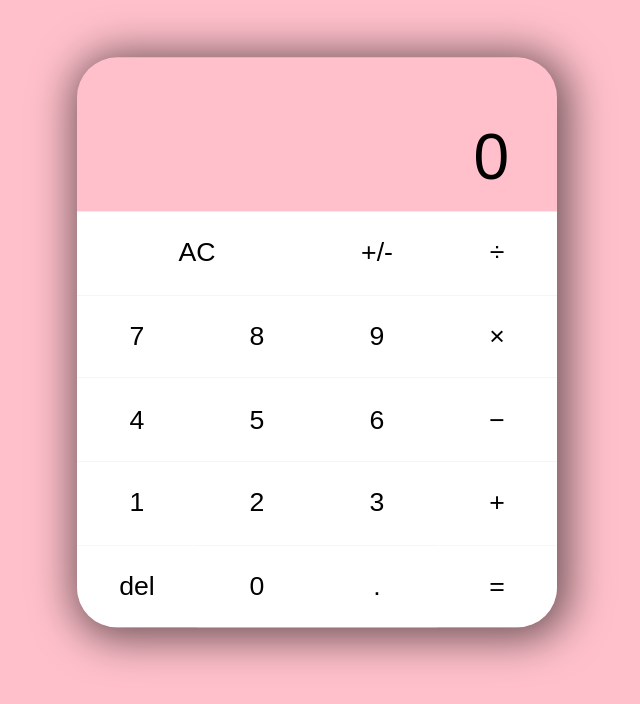
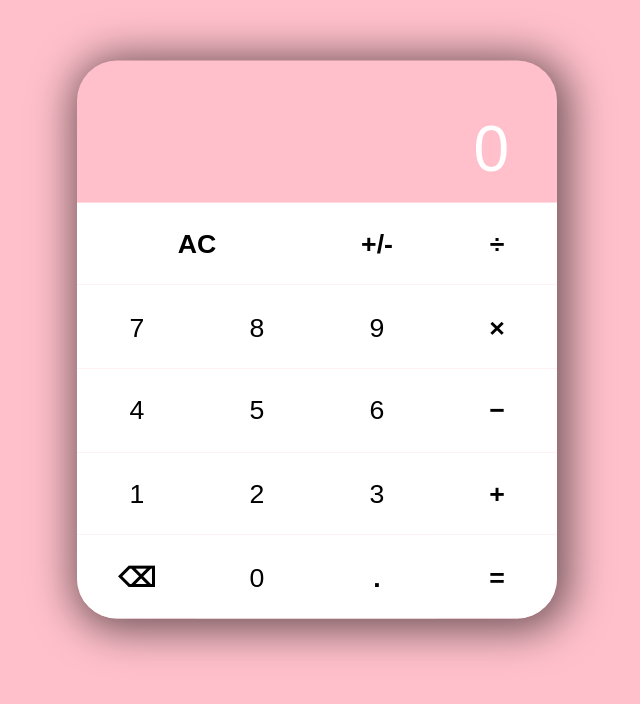
Before and after one commit to andyhong/calculator, a plain HTML site: page index.html in a window 1280 px wide. Shown: the whole page, without its empty margins (123-763 px from the left). Drawn offline with Linux system fonts and the light colour scheme.

Commit message:
fixed equals function

```diff
--- a/index.html
+++ b/index.html
@@ -16,20 +16,20 @@
         <div class="buttons">
             <button type="button" id="clear" class="button">AC</button>
             <button type="button" id="plusminus"class="button">+/-</button>
-            <button type="button" name="divide" class="button operator">&divide;</button>
+            <button type="button" class="button operator">&divide;</button>
             <button type="button" class="button number">7</button>
             <button type="button" class="button number">8</button>
             <button type="button" class="button number">9</button>
-            <button type="button" name="multiply" class="button operator">&times;</button>
+            <button type="button" class="button operator">&times;</button>
             <button type="button" class="button number">4</button>
             <button type="button" class="button number">5</button>
             <button type="button" class="button number">6</button>
-            <button type="button" name="minus" class="button operator">&minus;</button>
+            <button type="button" class="button operator">&minus;</button>
             <button type="button" class="button number">1</button>
             <button type="button" class="button number">2</button>
             <button type="button" class="button number">3</button>
-            <button type="button" name = "add" class="button operator">&plus;</button>
-            <button type="button" id="del" class="button">del</button>
+            <button type="button" class="button operator">&plus;</button>
+            <button type="button" id="del" class="button">⌫</button>
             <button type="button" id="zero" class="button number">0</button>
             <button type="button" id="dot" class="button dot">.</button>
             <button type="button" id="equals" class="button">&equals;</button>
--- a/script.js
+++ b/script.js
@@ -1,5 +1,3 @@
-// TODO: plus minus, stop all input after equals, %
-
 const result = document.querySelector('.result');
 const history = document.querySelector('.history');
 const numbers = document.querySelectorAll('.number');
@@ -138,7 +136,6 @@ dot.addEventListener('click', () => {
     }
 });
 
-// BROKEN because it is null then becomes not null and clears both if statements...
 operators.forEach(operator => {
     operator.addEventListener('click', () => {
         if (calculation.waitingForNextOperand == true && calculation.previousOperand != null) {
@@ -159,11 +156,13 @@ operators.forEach(operator => {
 });
 
 equals.addEventListener('click', () => {
-    calculation.nextOperand = result.textContent;
-    history.textContent += ` ${calculation.nextOperand}`;
-    compute();
-    result.textContent = calculation.memory;
-    disableButtons();
+    if (calculation.waitingForNextOperand !== false && calculation.previousOperator !== null) {
+        calculation.nextOperand = result.textContent;
+        history.textContent += ` ${calculation.nextOperand}`;
+        compute();
+        result.textContent = calculation.memory;
+        disableButtons();
+    }
 });
 
 plusminus.addEventListener('click', () => {
--- a/style.css
+++ b/style.css
@@ -22,7 +22,7 @@ body {
 .history {
     text-align: right;
     font-size: 12pt;
-    color: grey;
+    color: gray;
     padding-right: 1em;
     padding-top: 0.6em;
 }
@@ -31,7 +31,8 @@ body {
     text-align: right;
     font-size: 24pt;
     padding-right: 0.5em;
-    padding-top: 0.4em;
+    padding-top: 0.2em;
+    color: white;
 }
 
 .buttons {
@@ -53,7 +54,7 @@ body {
 
 .button:hover {
     background-color: lightgray;
-    opacity: 50%;
+    opacity: 100%;
 }
 
 #clear {
@@ -61,12 +62,31 @@ body {
     grid-row-end: 2;
     grid-column-start: 1;
     grid-column-end: 3;
+    font-weight: bold;
+}
+
+.operator {
+    font-weight: bold;
+}
+
+#plusminus {
+    font-weight: bold;
+}
+
+#dot {
+    font-weight: bold;
 }
 
 #del {
     border-bottom-left-radius: 20px;
+    font-weight: bold;
 }
 
 #equals {
     border-bottom-right-radius: 20px;
+    font-weight: bold;
 }
+
+.active {
+    background-color: pink;
+}
```
